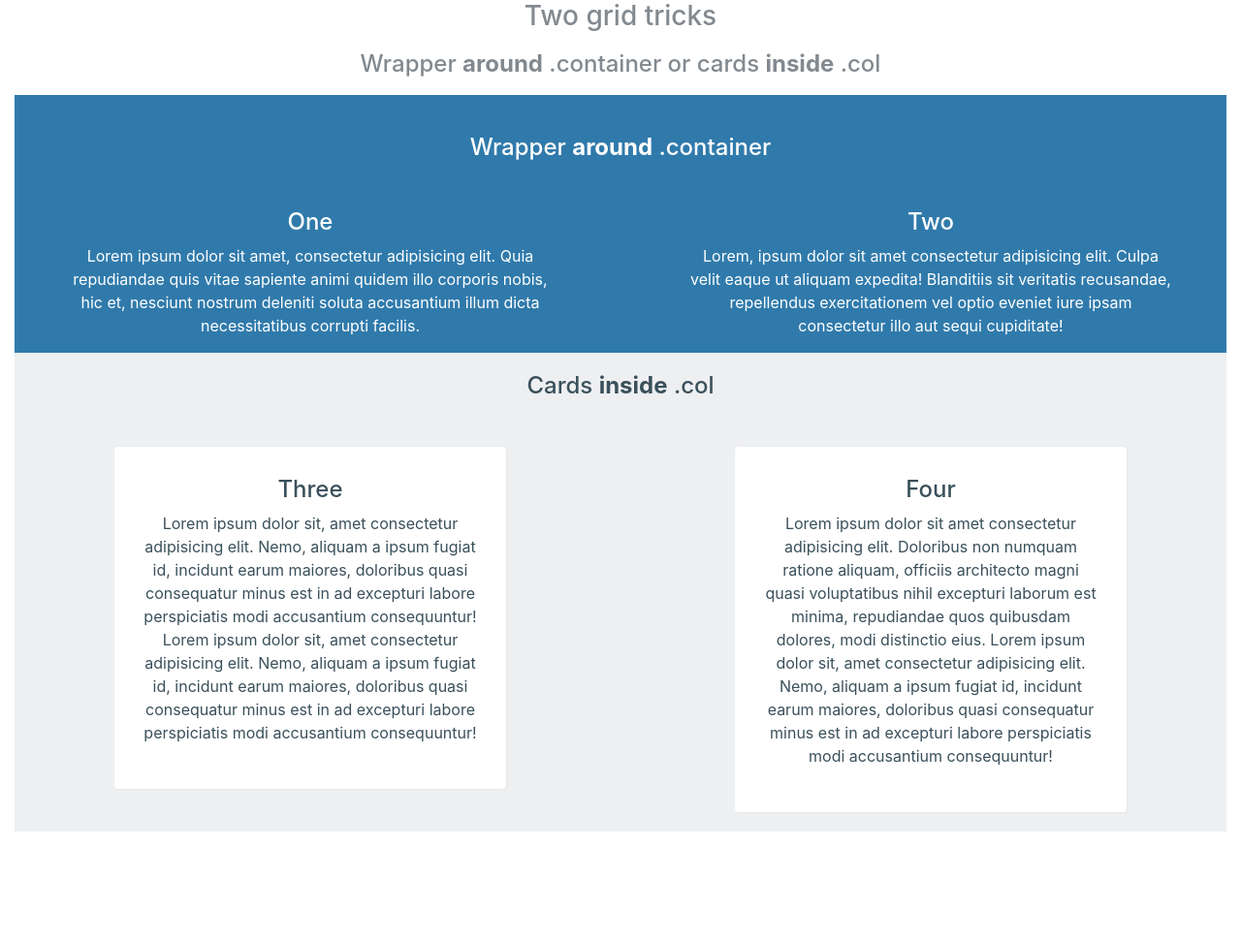
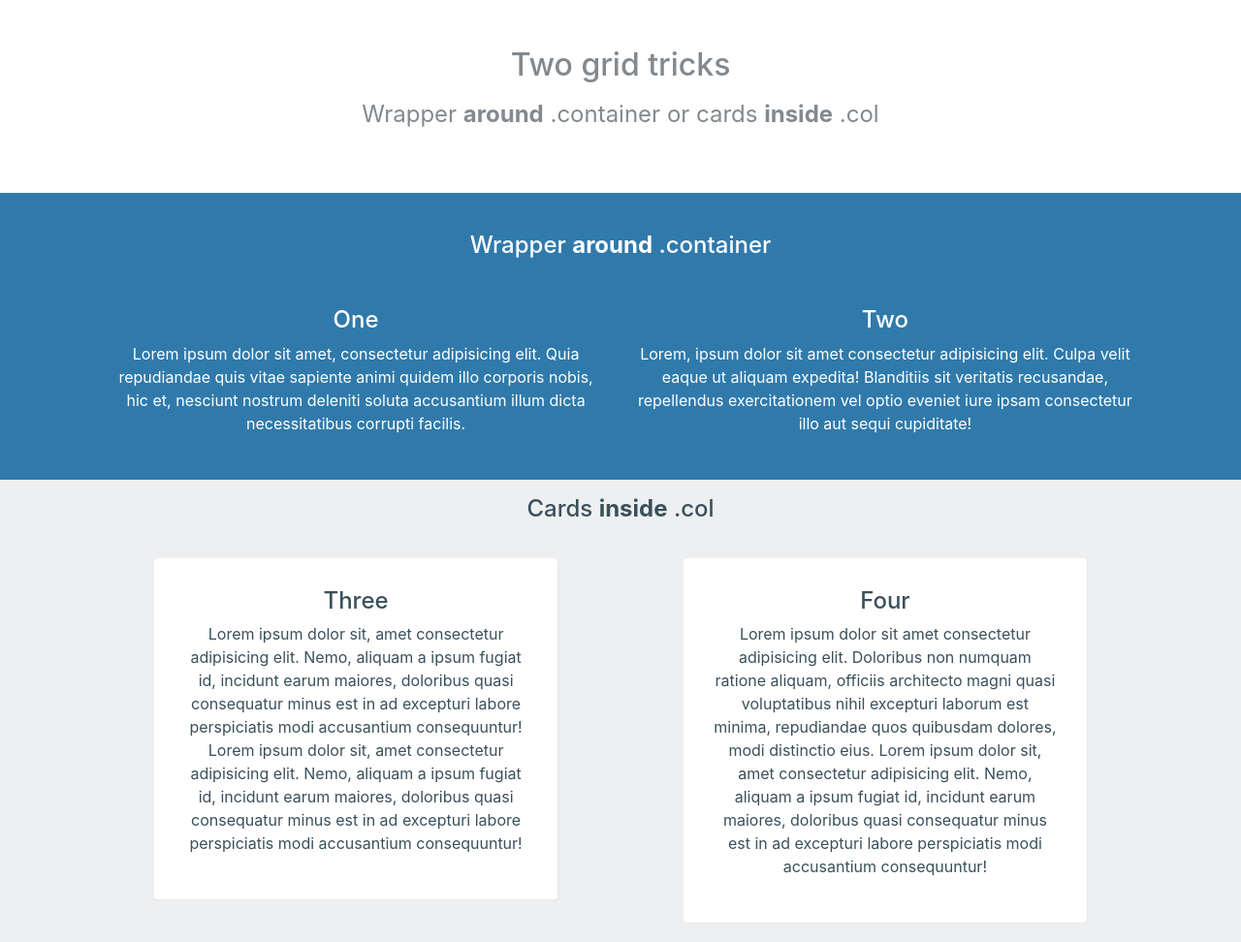
Before and after one commit to CalebSherfick/Two-Grid-Challenge, a plain HTML site: page index.html in a window 1280 px wide. Shown: the whole page at 97% size. Before the commit the page ends 858 px from the top, so only its background shows below. Drawn offline with nearby package versions, Linux system fonts and the light colour scheme.

Commit message:
fixed margin and padding

```diff
--- a/index.html
+++ b/index.html
@@ -13,12 +13,10 @@
 
 
 <body>
-  <div class="container-fluid">
-
   <div class="bg-white">
     <div class="row">
-        <div class="col-md-12">
-          <h3>Two grid tricks</h3>
+      <div class="col-md-12 py-5">
+        <h2 class="main-title">Two grid tricks</h2>
         <h4 class="top">Wrapper <span class="emphasis">around</span> .container or cards <span class="emphasis">inside</span>
           .col</h4>
       </div>
@@ -31,7 +29,7 @@
         <h4 class="middle">Wrapper <span class="emphasis">around</span> .container</h4>
       </div>
     </div>
-      <div class="row justify-content-around">
+    <div class="row justify-content-center">
       <div class="col-md-5">
         <h4>One</h4>
         <p>Lorem ipsum dolor sit amet, consectetur adipisicing elit. Quia repudiandae quis vitae sapiente animi
@@ -49,9 +47,9 @@
 
   <div class="bg-gray">
     <div class="row">
-        <h4 class="col-md-12 bottom">Cards <span class="emphasis">inside</span> .col</h4>
+      <h4 class="col-md-12 bottom py-3 mb-0">Cards <span class="emphasis">inside</span> .col</h4>
     </div>
-      <div class="row justify-content-around">
+    <div class="row justify-content-center">
       <div class="col-md-5">
         <div class="boxes">
           <h4>Three</h4>
@@ -76,12 +74,6 @@
       </div>
     </div>
   </div>
-
-  </div>
-
-
-
-
 </body>
 
 </html>
--- a/style.css
+++ b/style.css
@@ -9,6 +9,7 @@
 .bg-blue {
   background-color:#307aab;
   color: white;
+  padding-bottom: 30px;
 }
 
 .bg-gray {
@@ -34,12 +35,9 @@
 
 .top {
 padding: 10px;
+font-weight: 410;
 }
 
 .middle {
 padding: 40px;
 }
-
-.bottom {
-  padding: 20px;
-}
```
Lines whose indentation alone changed are shown as unchanged.
